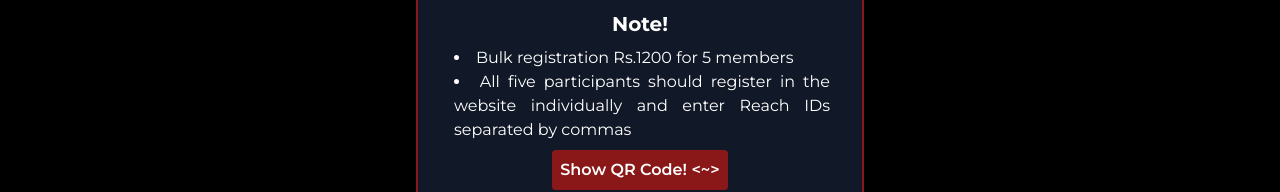
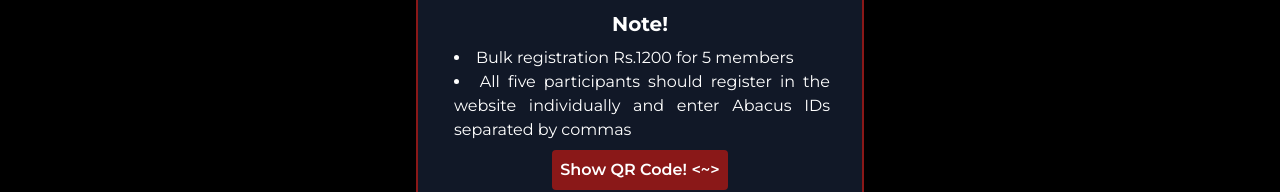
Before and after one commit to cegcsea/abacus-25-frontend, a React (Create React App) app: page /workshops/1/bulkpayment in a window 1280 px wide. Shown: the part 182-374 px from the top of the page. Built offline with nearby package versions, Linux system fonts and the light colour scheme; a web font is replaced by a local one.

Commit message:
changed reach to abacus

```diff
--- a/src/pages/BulkPayment.js
+++ b/src/pages/BulkPayment.js
@@ -39,13 +39,15 @@ const BulkPayment = () => {
     const formReqData = new FormData();
     formReqData.append("paymentScreenshot", file);
 
-    const uniqueUserIds = [...new Set(userIds.split(",").map((uid) => parseInt(uid)))];
+    const uniqueUserIds = [
+      ...new Set(userIds.split(",").map((uid) => parseInt(uid))),
+    ];
     //console.log(uniqueUserIds.length, userIds);
     if (uniqueUserIds.length !== 5) {
       toast.error("Please provide exactly five unique user IDs.");
       return;
     }
-   // console.log(uniqueUserIds);
+    // console.log(uniqueUserIds);
     handleVerifyWorkshopPayment(
       {
         workshopId: parseInt(id),
@@ -73,8 +75,9 @@ const BulkPayment = () => {
           <p className="font-bold text-xl text-white">Note!</p>
           <ul className="list-disc list-inside text-justify pl-1">
             <li>Bulk registration Rs.1200 for 5 members</li>
-            <li>All five participants should register in the website individually and
-              enter Reach IDs separated by commas
+            <li>
+              All five participants should register in the website individually
+              and enter Abacus IDs separated by commas
             </li>
           </ul>
         </div>
@@ -94,7 +97,6 @@ const BulkPayment = () => {
             />
           </div>
         )}
-
 
         <form className="flex flex-col gap-4 mt-5" onSubmit={handleSubmit}>
           <input
```
